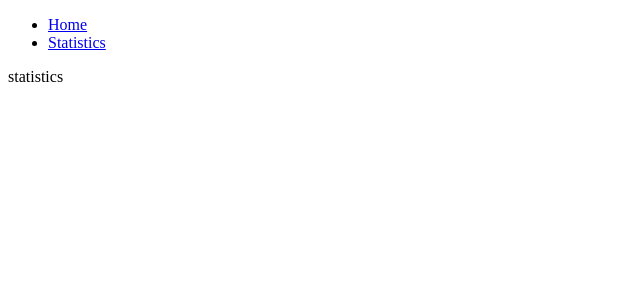
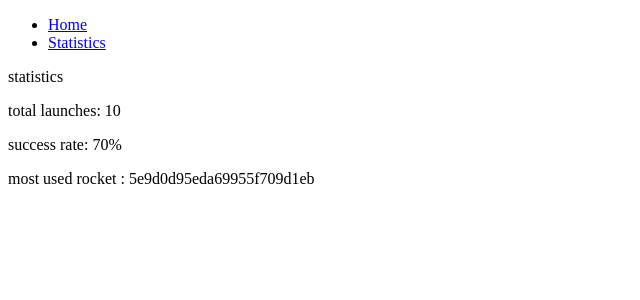
Before and after one commit to shibaan1/SpaceX-Launch-Tracker, a React (Vite) app: page /statistics in a window 1280 px wide. Shown: the top 300 px of the page, without its empty margins (0-640 px from the left). Built offline with nearby package versions, Linux system fonts and the light colour scheme.

Commit message:
feat: add launch statistics and most used rocket calculations

```diff
--- a/src/pages/Statistics.jsx
+++ b/src/pages/Statistics.jsx
@@ -1,9 +1,42 @@
-import React from 'react'
+import React, { useMemo } from 'react'
+import launches from '../data/launches.json'
 
 const Statistics = () => {
+
+  const successRate = useMemo(() => {
+
+    const successful = launches.filter((launch) => launch.success === true)
+
+    return (successful.length / launches.length) * 100
+
+
+  }, [])
+
+  const mostUsed = useMemo(() => {
+
+    return launches.reduce((acc, launch) => {
+
+      acc[launch.rocket] = (acc[launch.rocket] || 0) + 1
+      return acc
+
+    }, {})
+  }, [])
+
+  const topRocket = useMemo(() => {
+    return Object.keys(mostUsed).reduce((acc, curr) => {
+
+      return mostUsed[curr] > mostUsed[acc] ? curr : acc
+
+    })
+  },[ mostUsed])
+
+
   return (
     <div>
       statistics
+      <p>total launches: {launches.length}</p>
+      <p>success rate: {successRate}%</p>
+      <p>most used rocket : {topRocket}</p>
     </div>
   )
 }
```
